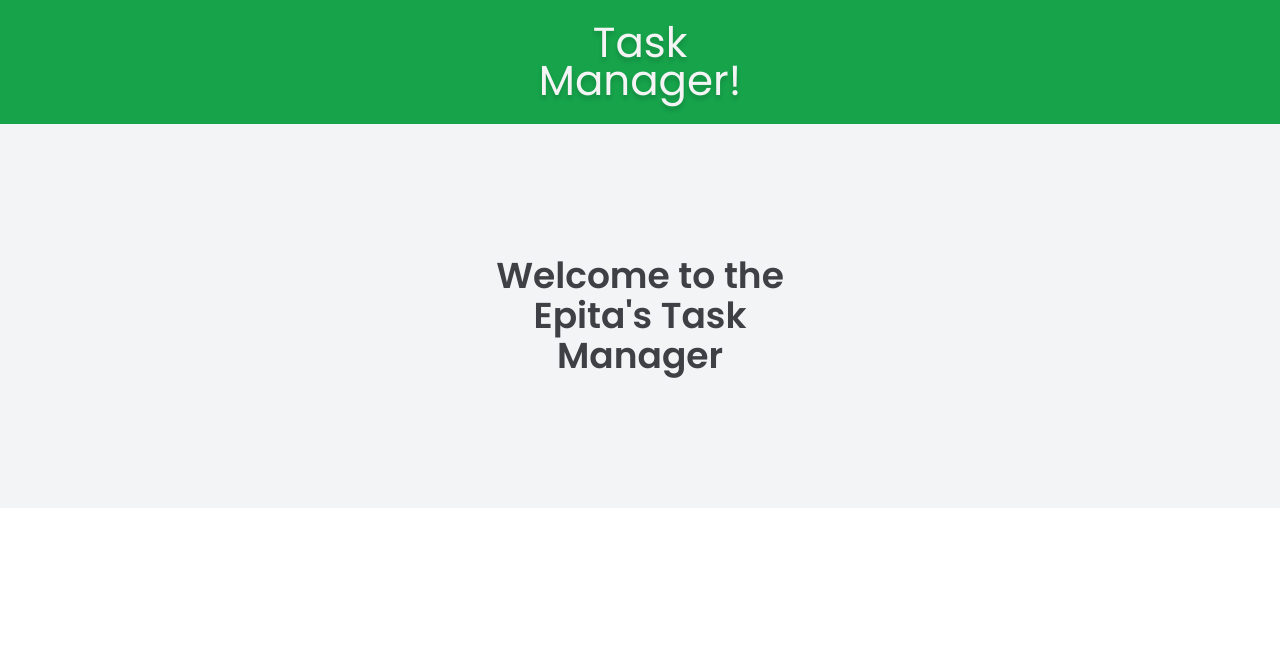
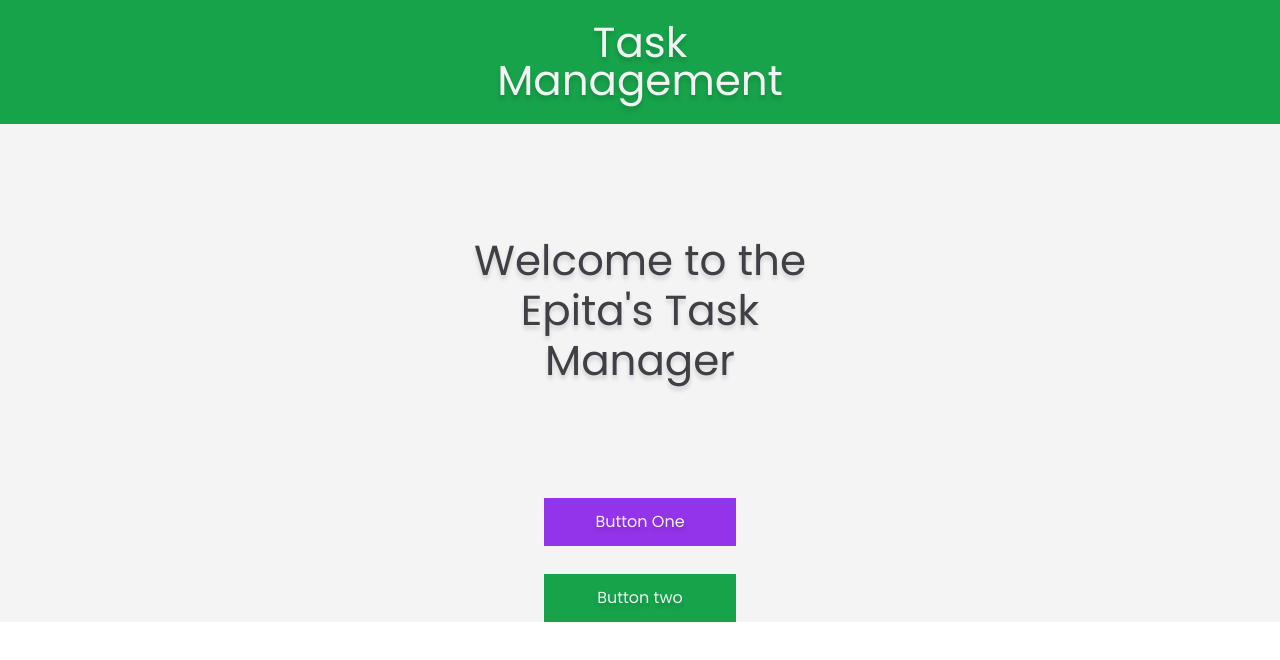
Before and after one commit to lostmart/task-manager, a React (Vite) app: page / in a window 1280 px wide. Shown: the top 660 px of the page. Built offline with nearby package versions, Linux system fonts and the light colour scheme.

Commit message:
new classes

```diff
--- /dev/null
+++ b/src/components/ButtonComp.tsx
@@ -0,0 +1,31 @@
+import React from "react"
+import { themeStyles } from "../styles"
+
+interface ButtonProps {
+	text: string
+	onClick: () => void
+	theme?: keyof typeof themeStyles // "primary" | "secondary" | "third" | "danger" | "neutral"
+}
+
+const ButtonComp: React.FC<ButtonProps> = ({
+	text,
+	onClick,
+	theme = "primary",
+}) => {
+	const { background, text: textColor } = themeStyles[theme]
+
+	const handleClick = () => {
+		onClick()
+	}
+
+	return (
+		<button
+			className={`h-12 w-48 text-shadow ${background} ${textColor}`}
+			onClick={() => handleClick}
+		>
+			{text}
+		</button>
+	)
+}
+
+export default ButtonComp
--- a/src/main.tsx
+++ b/src/main.tsx
@@ -20,7 +20,8 @@ const router = createBrowserRouter([
 
 ReactDOM.createRoot(document.getElementById("root")!).render(
 	<>
-		<BannerComp text="Task Manager!" />
+		<BannerComp text="Task Management" />
+		<main className="bg-zinc-100">
 			<React.StrictMode>
 				<RouterProvider
 					router={router}
@@ -29,5 +30,6 @@ ReactDOM.createRoot(document.getElementById("root")!).render(
 					}}
 				/>
 			</React.StrictMode>
+		</main>
 	</>
 )
--- a/src/pages/Home.tsx
+++ b/src/pages/Home.tsx
@@ -1,10 +1,16 @@
+import ButtonComp from "../components/ButtonComp"
+
 const Home = () => {
 	return (
-		<div className="min-h-96 flex items-center justify-center bg-gray-100">
-			<h2 className="text-4xl font-bold text-zinc-700 max-w-sm text-center">
+		<section className="min-h-96 flex flex-col items-center justify-center">
+			<h2 className="my-28 text-5xl leading-subTitle text-zinc-700 max-w-sm text-center text-shadow ">
 				Welcome to the Epita's Task Manager
 			</h2>
-		</div>
+			<div className="flex flex-col gap-7">
+				<ButtonComp text="Button One" theme="secondary" onClick={() => true} />
+				<ButtonComp text="Button two" onClick={() => true} />
+			</div>
+		</section>
 	)
 }
 
--- a/tailwind.config.js
+++ b/tailwind.config.js
@@ -9,6 +9,9 @@ module.exports = {
 			minHeight: {
 				32: "7.75rem",
 			},
+			lineHeight: {
+				subTitle: "50px", // Add custom line-height
+			},
 		},
 	},
 	plugins: [],
```
Also changed, not shown: src/index.css (line endings or trailing spaces). Lines whose indentation alone changed are shown as unchanged.
